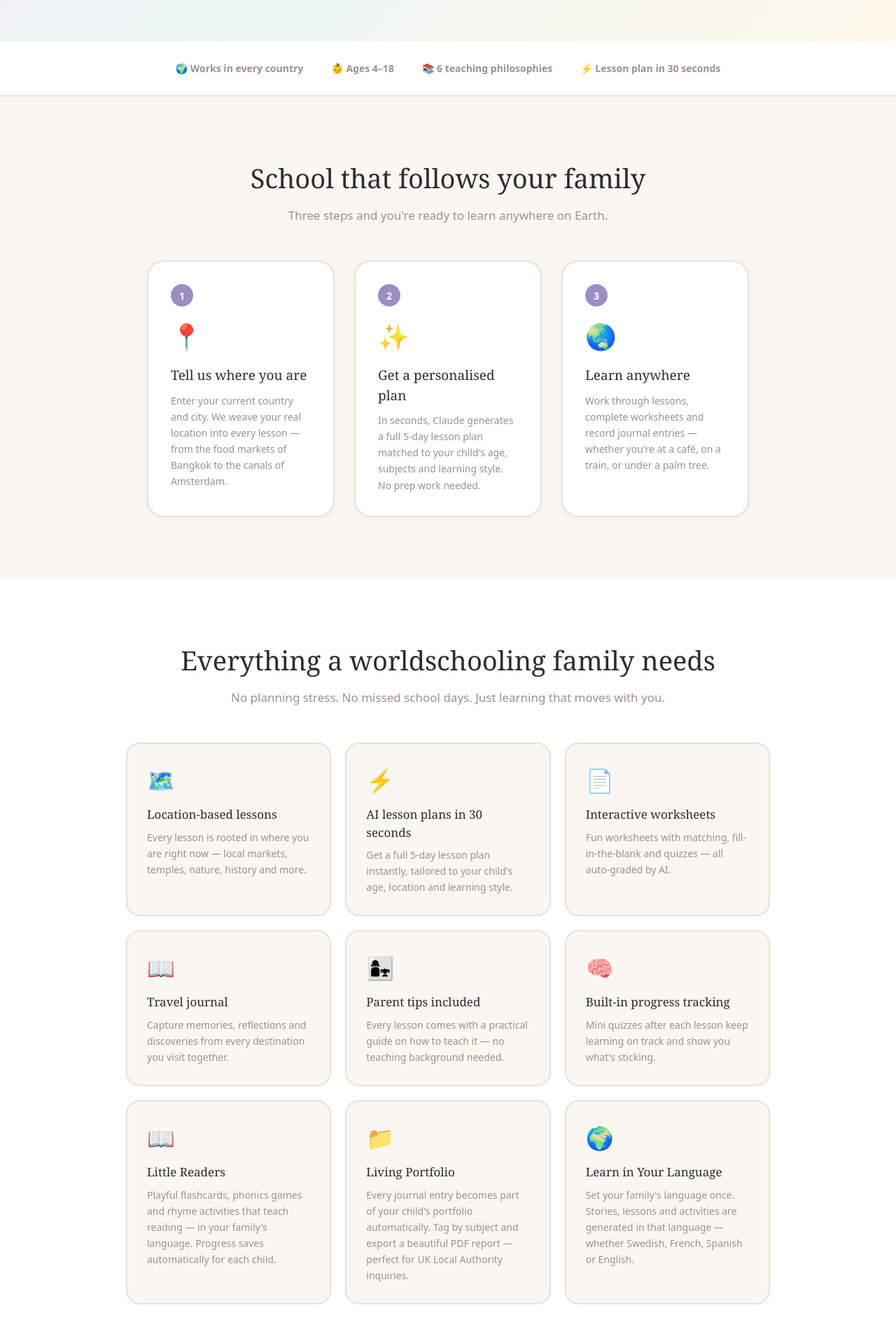
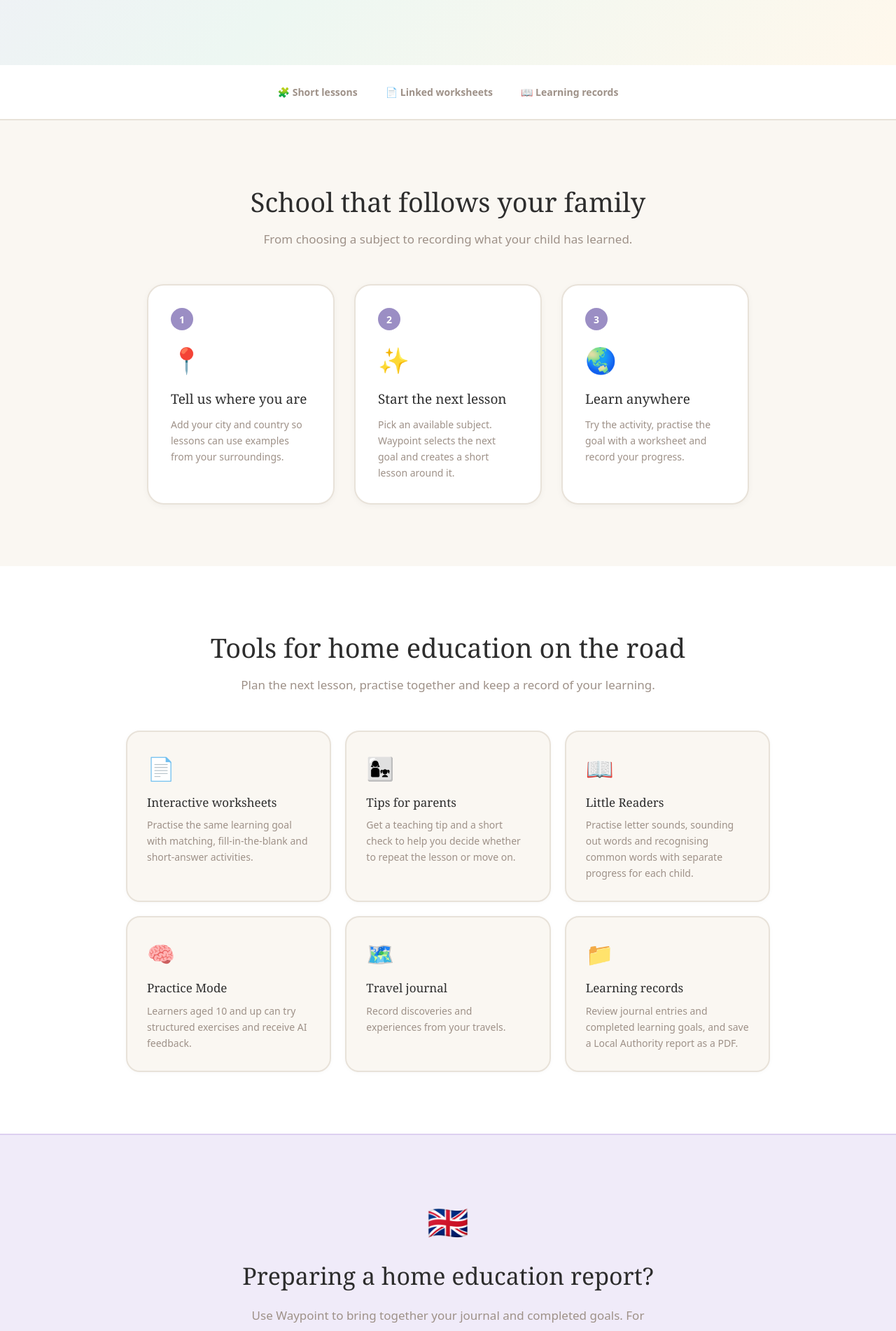
Before and after one commit to jonatanEkstrom/waypoint-education, a Next.js app: page /landing in a window 1280 px wide. Shown: the part 640-2542 px from the top of the page at 70% size. Built offline with nearby package versions, Linux system fonts and the light colour scheme.

Commit message:
Align Waypoint landing page claims with live product

```diff
--- a/app/landing/page.tsx
+++ b/app/landing/page.tsx
@@ -51,41 +51,38 @@ const PLANS = [
 ]
 
 const FEATURES = [
-  { icon: '🗺️', title: 'Location-based lessons', desc: 'Every lesson is rooted in where you are right now — local markets, temples, nature, history and more.' },
-  { icon: '⚡', title: 'AI lesson plans in 30 seconds', desc: 'Get a full 5-day lesson plan instantly, tailored to your child\'s age, location and learning style.' },
-  { icon: '📄', title: 'Interactive worksheets', desc: 'Fun worksheets with matching, fill-in-the-blank and quizzes — all auto-graded by AI.' },
-  { icon: '📖', title: 'Travel journal', desc: 'Capture memories, reflections and discoveries from every destination you visit together.' },
-  { icon: '👩‍👧', title: 'Parent tips included', desc: 'Every lesson comes with a practical guide on how to teach it — no teaching background needed.' },
-  { icon: '🧠', title: 'Built-in progress tracking', desc: 'Mini quizzes after each lesson keep learning on track and show you what\'s sticking.' },
-  { icon: '📖', title: 'Little Readers', desc: 'Playful flashcards, phonics games and rhyme activities that teach reading — in your family\'s language. Progress saves automatically for each child.' },
-  { icon: '📁', title: 'Living Portfolio', desc: 'Every journal entry becomes part of your child\'s portfolio automatically. Tag by subject and export a beautiful PDF report — perfect for UK Local Authority inquiries.' },
-  { icon: '🌍', title: 'Learn in Your Language', desc: 'Set your family\'s language once. Stories, lessons and activities are generated in that language — whether Swedish, French, Spanish or English.' },
+  { icon: '📄', title: 'Interactive worksheets', desc: 'Practise the same learning goal with matching, fill-in-the-blank and short-answer activities.' },
+  { icon: '👩‍👧', title: 'Tips for parents', desc: 'Get a teaching tip and a short check to help you decide whether to repeat the lesson or move on.' },
+  { icon: '📖', title: 'Little Readers', desc: 'Practise letter sounds, sounding out words and recognising common words with separate progress for each child.' },
+  { icon: '🧠', title: 'Practice Mode', desc: 'Learners aged 10 and up can try structured exercises and receive AI feedback.' },
+  { icon: '🗺️', title: 'Travel journal', desc: 'Record discoveries and experiences from your travels.' },
+  { icon: '📁', title: 'Learning records', desc: 'Review journal entries and completed learning goals, and save a Local Authority report as a PDF.' },
 ]
 
 const FAQS = [
   {
     q: 'What is worldschooling?',
-    a: 'Worldschooling is a form of home education in which families travel continuously or semi-continuously and use the world itself as their primary classroom. Rather than following a fixed national curriculum, worldschooling families design learning around real experiences: visiting ancient ruins, exploring local markets, learning from indigenous communities, and adapting lessons to each destination. Worldschooling is legal in most countries and is recognised in the UK under the right to home educate outside the school system. It blends academic subjects with cultural immersion, language exposure, and independent thinking — producing children who are adaptable, curious, and globally literate.',
+    a: 'Worldschooling uses travel and everyday experiences as opportunities to learn. A market visit can become a maths activity, and a walk by the coast can lead to a science discussion. Check the home education rules that apply to your family.',
   },
   {
-    q: 'Do I need a formal curriculum for home education?',
-    a: 'In England and Wales, the law (Education Act 1996, Section 7) requires parents to ensure their child receives a full-time education suitable to their age, ability and aptitude — but it does not specify how or where that education is delivered. There is no legal requirement to follow the National Curriculum, use a registered provider, or teach set hours per day. Local Authorities can request information about your educational provision, but home-educating families have wide latitude in choosing their approach. Waypoint helps families document their learning regardless of which philosophy they follow — Charlotte Mason, Classical, Unschooling, Montessori, or Eclectic.',
+    q: 'Do I need to follow the National Curriculum in England?',
+    a: 'GOV.UK explains that home-educating families in England must provide a suitable full-time education and can choose how to teach it. The national curriculum is optional for home education. Check the official guidance for your circumstances.',
   },
   {
-    q: 'How does Waypoint create personalised lesson plans?',
-    a: "Waypoint uses Claude (Anthropic's AI model) to generate lesson plans tailored to three key inputs: your child's current location, their age group and learning style, and your chosen teaching philosophy. When you enter a city — say, Lisbon, Chiang Mai, or Buenos Aires — the AI weaves that location into every lesson: local history, geography, food systems, language, ecology. Plans are generated fresh each week and are never generic or recycled. The process takes under 30 seconds and produces a full five-day schedule with lesson titles, goals, activities, and parent delivery tips.",
+    q: 'How does Waypoint create lessons?',
+    a: "Choose an available subject and Waypoint picks the next learning goal. Claude creates a lesson with an example, an activity and a tip for parents. It uses your child's age group and can take their reading level and focus time into account. Your location can shape the examples.",
   },
   {
-    q: 'Can I use Waypoint to produce UK Local Authority reports?',
-    a: "Yes. Waypoint includes a dedicated Local Authority report generator. The report compiles your child's journal entries, completed lesson plans, and subject coverage into a structured document formatted for Local Authority inquiries. It includes a written educational philosophy statement, a learning record grouped by subject, and a summary of the topics covered. The report can be exported as a PDF directly from the app. Many UK home-educating families use it to respond to Section 437 notices or to proactively demonstrate their provision.",
+    q: 'Can I prepare a Local Authority report?',
+    a: 'Yes. Waypoint brings together journal entries, completed learning goals and any saved weekly plans in a report you can print or save as a PDF through your browser.',
   },
   {
     q: 'What ages does Waypoint support?',
-    a: 'Waypoint supports children from 4 to 18 years old, divided into four age tiers: Early Explorers (4–6), Young Adventurers (7–9), Junior Scholars (10–12), and Independent Thinkers (13–18). Each tier receives age-appropriate vocabulary, lesson depth, activity complexity, and reading-level calibration. The Practice Mode — with structured exercises, AI feedback, and Socratic follow-up — is available for children aged 10 and above. Little Readers, the phonics and reading programme, is designed for children aged 3–8 who are learning to read.',
+    a: 'Child profiles cover ages 3 to 18, with lessons organised in age bands. Practice Mode starts at age 10. Little Readers offers activities for children who are learning to read.',
   },
   {
     q: 'Do I need teaching experience to use Waypoint?',
-    a: "No teaching background is needed. Every lesson generated by Waypoint includes a parent tip section that explains how to introduce the topic, what questions to ask, and how to adapt the activity if your child is struggling or needs more challenge. The app is designed for parents, not professional educators. The AI handles lesson design, content accuracy, and curriculum sequencing — your job is to facilitate and enjoy learning alongside your child.",
+    a: "Waypoint is designed for parents. Lessons include an activity and a teaching tip to help you get started. Review AI-generated material before using it with your child.",
   },
 ]
 
@@ -95,8 +92,8 @@ const TRIAL_FAQ = {
 }
 
 const OFFER_FAQ = {
-  q: 'How does the first-month discount work?',
-  a: "New families pay 50% of the price for their first billing period on any plan — €5.50 for the first month, €14.50 for the first quarter or €49.50 for the first year. From the second billing period you pay the regular price. You can cancel anytime from your account, and cancelling stops the next renewal.",
+  q: 'How does the introductory discount work?',
+  a: "Eligible new subscribers pay 50% of the price for their first billing period on any plan — €5.50 for the first month, €14.50 for the first quarter or €49.50 for the first year. From the second billing period you pay the regular price. You can cancel anytime from your account, and cancelling stops the next renewal.",
 }
 
 export default function LandingPage() {
@@ -123,7 +120,7 @@ export default function LandingPage() {
     '@context': 'https://schema.org',
     '@type': 'SoftwareApplication',
     name: 'Waypoint Education',
-    description: 'AI-powered homeschooling platform for worldschooling and traveling families. Generate personalised lesson plans in 30 seconds, track progress, and export Local Authority reports.',
+    description: 'Short AI-generated lessons for home-educating and travelling families, with practical activities, worksheets and learning records.',
     url: 'https://waypointeducation.world',
     applicationCategory: 'EducationApplication',
     operatingSystem: 'Web browser',
@@ -131,11 +128,11 @@ export default function LandingPage() {
       '@type': 'Offer',
       price: '11',
       priceCurrency: 'EUR',
-      description: 'Monthly subscription, billed monthly. First month 50% off for new customers.',
+      description: 'Regular monthly subscription price.',
     },
     featureList: [
-      'AI lesson plan generation',
-      'Location-based personalised curriculum',
+      'AI-generated lessons based on learning goals',
+      'Lesson examples that can use your location',
       'UK Local Authority report export',
       'Travel journal and portfolio',
       'Practice Mode with AI feedback',
@@ -168,7 +165,7 @@ export default function LandingPage() {
           <button onClick={() => router.push('/auth')}
             onMouseEnter={() => setHover('navtrial')} onMouseLeave={() => setHover(null)}
             style={btn('navtrial', { padding: isMobile ? '7px 12px' : '8px 20px', borderRadius: 100, border: 'none', background: PRIMARY, color: 'white', fontSize: 13, fontWeight: 700, fontFamily: 'inherit' }, { background: PRIMARY_DARK })}>
-            {offer ? (isMobile ? 'Get started →' : 'Get first month 50% off →') : (isMobile ? 'Try free →' : 'Start free trial →')}
+            {offer ? (isMobile ? 'Get started →' : 'See introductory offer →') : (isMobile ? 'Try free →' : 'Start free trial →')}
           </button>
         </div>
       </nav>
@@ -177,14 +174,14 @@ export default function LandingPage() {
       <div style={{ background: `linear-gradient(135deg, ${PRIMARY_BG} 0%, #EDF7F2 50%, #FFF8EC 100%)`, padding: isMobile ? '64px 16px 52px' : '108px 24px 96px' }}>
         <div style={{ maxWidth: 740, margin: '0 auto', textAlign: 'center' }}>
           <div style={{ display: 'inline-block', background: '#FFF8EC', color: ORANGE, padding: '6px 16px', borderRadius: 100, fontSize: 13, fontWeight: 700, marginBottom: 28, border: '1px solid #FBDFA3' }}>
-            ✈️ {offer ? 'First month 50% off' : TRIAL_TAGLINE}
+            ✈️ {offer ? '50% off your first billing period' : TRIAL_TAGLINE}
           </div>
           <h1 aria-label="AI-Powered Homeschooling for Traveling Families" style={{ fontFamily: 'Georgia,serif', fontSize: isMobile ? 34 : 56, lineHeight: isMobile ? 1.2 : 1.1, marginBottom: 22, color: TEXT }}>
             Every destination<br />
             <span style={{ color: PRIMARY }}>becomes a classroom.</span>
           </h1>
           <p style={{ fontSize: isMobile ? 16 : 20, color: TEXT_MUTED, lineHeight: 1.7, maxWidth: 580, margin: '0 auto 40px' }}>
-            AI-generated lesson plans tied to wherever you are in the world. Tell us your location — we'll handle the curriculum.
+            Waypoint gives your child the next learning goal, with a short lesson and a practical activity. Use the places you visit to bring the lesson to life.
           </p>
           <div style={{ display: 'flex', gap: 12, justifyContent: 'center', flexDirection: isMobile ? 'column' as const : 'row' as const, alignItems: 'center', marginBottom: 20 }}>
             <button onClick={() => router.push('/auth')}
@@ -205,7 +202,7 @@ export default function LandingPage() {
       {/* Trust bar */}
       <div style={{ background: BEIGE_CARD, padding: isMobile ? '20px 16px' : '28px 24px', borderBottom: `2px solid ${BEIGE_BORDER}` }}>
         <div style={{ maxWidth: 820, margin: '0 auto', display: 'flex', gap: isMobile ? 16 : 40, justifyContent: 'center', flexWrap: 'wrap' as const, alignItems: 'center' }}>
-          {['🌍 Works in every country', '👶 Ages 4–18', '📚 6 teaching philosophies', '⚡ Lesson plan in 30 seconds'].map(item => (
+          {['🧩 Short lessons', '📄 Linked worksheets', '📖 Learning records'].map(item => (
             <span key={item} style={{ fontSize: isMobile ? 12 : 14, fontWeight: 700, color: TEXT_MUTED }}>{item}</span>
           ))}
         </div>
@@ -218,13 +215,13 @@ export default function LandingPage() {
             School that follows your family
           </h2>
           <p style={{ textAlign: 'center', color: TEXT_MUTED, fontSize: isMobile ? 15 : 17, marginBottom: isMobile ? 36 : 52 }}>
-            Three steps and you're ready to learn anywhere on Earth.
+            From choosing a subject to recording what your child has learned.
           </p>
           <div style={{ display: 'grid', gridTemplateColumns: isMobile ? '1fr' : 'repeat(3, 1fr)', gap: isMobile ? 20 : 28 }}>
             {[
-              { step: '1', icon: '📍', title: 'Tell us where you are', desc: 'Enter your current country and city. We weave your real location into every lesson — from the food markets of Bangkok to the canals of Amsterdam.' },
-              { step: '2', icon: '✨', title: 'Get a personalised plan', desc: 'In seconds, Claude generates a full 5-day lesson plan matched to your child\'s age, subjects and learning style. No prep work needed.' },
-              { step: '3', icon: '🌏', title: 'Learn anywhere', desc: 'Work through lessons, complete worksheets and record journal entries — whether you\'re at a café, on a train, or under a palm tree.' },
+              { step: '1', icon: '📍', title: 'Tell us where you are', desc: 'Add your city and country so lessons can use examples from your surroundings.' },
+              { step: '2', icon: '✨', title: 'Start the next lesson', desc: 'Pick an available subject. Waypoint selects the next goal and creates a short lesson around it.' },
+              { step: '3', icon: '🌏', title: 'Learn anywhere', desc: 'Try the activity, practise the goal with a worksheet and record your progress.' },
             ].map(s => (
               <div key={s.step} style={{ background: BEIGE_CARD, borderRadius: 24, padding: isMobile ? 24 : 32, border: `2px solid ${BEIGE_BORDER}`, boxShadow: '0 2px 10px rgba(0,0,0,0.04)', position: 'relative' }}>
                 <div style={{ width: 32, height: 32, borderRadius: 100, background: PRIMARY, color: 'white', fontSize: 14, fontWeight: 800, display: 'flex', alignItems: 'center', justifyContent: 'center', marginBottom: 16 }}>
@@ -243,10 +240,10 @@ export default function LandingPage() {
       <div id="features" style={{ background: BEIGE_CARD, padding: sectionPad }}>
         <div style={{ maxWidth: 920, margin: '0 auto' }}>
           <h2 style={{ fontFamily: 'Georgia,serif', fontSize: isMobile ? 26 : 38, textAlign: 'center', marginBottom: 12, color: TEXT }}>
-            Everything a worldschooling family needs
+            Tools for home education on the road
           </h2>
           <p style={{ textAlign: 'center', color: TEXT_MUTED, fontSize: isMobile ? 15 : 17, marginBottom: isMobile ? 36 : 52 }}>
-            No planning stress. No missed school days. Just learning that moves with you.
+            Plan the next lesson, practise together and keep a record of your learning.
           </p>
           <div style={{ display: 'grid', gridTemplateColumns: 'repeat(auto-fit, minmax(260px, 1fr))', gap: 20 }}>
             {FEATURES.map(f => (
@@ -265,10 +262,10 @@ export default function LandingPage() {
         <div style={{ maxWidth: 700, margin: '0 auto', textAlign: 'center' as const }}>
           <div style={{ fontSize: isMobile ? 36 : 48, marginBottom: 16 }}>🇬🇧</div>
           <h2 style={{ fontFamily: 'Georgia,serif', fontSize: isMobile ? 24 : 34, marginBottom: 16, color: TEXT }}>
-            New to homeschooling in the UK?
+            Preparing a home education report?
           </h2>
           <p style={{ color: TEXT_MUTED, fontSize: isMobile ? 15 : 17, lineHeight: 1.75, maxWidth: 580, margin: '0 auto' }}>
-            175,000+ families in England now home educate. You don't need permission or a strict curriculum — Waypoint helps you track progress and export reports if your Local Authority ever asks.
+            Use Waypoint to bring together your journal and completed goals. For the rules in England, see the <a href="https://www.gov.uk/home-education">official home education guidance</a>.
           </p>
         </div>
       </div>
@@ -305,11 +302,6 @@ export default function LandingPage() {
                     {plan.badge}
                   </div>
                 )}
-                {plan.highlight && (
-                  <div style={{ fontSize: 11, fontWeight: 800, color: PRIMARY, letterSpacing: '0.08em', textTransform: 'uppercase' as const, marginBottom: 6 }}>
-                    Most popular
-                  </div>
-                )}
                 <div style={{ fontFamily: 'Georgia,serif', fontSize: 20, fontWeight: 700, color: TEXT, marginBottom: 6 }}>{plan.label}</div>
                 <div style={{ marginBottom: 4 }}>
                   <span style={{ fontFamily: 'Georgia,serif', fontSize: 40, fontWeight: 700, color: TEXT }}>{plan.price}</span>
@@ -327,11 +319,11 @@ export default function LandingPage() {
 
                 <ul style={{ listStyle: 'none', padding: 0, margin: '0 0 28px 0', flex: 1 }}>
                   {[
-                    'AI lesson plans for any location',
+                    'Short AI-generated lessons',
                     'Interactive worksheets & quizzes',
                     'Travel journal',
-                    'Ages 4–18 supported',
-                    '6 teaching philosophies',
+                    'Child profiles for ages 3–18',
+                    'Learning records',
                   ].map(item => (
                     <li key={item} style={{ padding: '7px 0', fontSize: 13, color: TEXT, display: 'flex', gap: 8, alignItems: 'flex-start', borderBottom: `1px solid ${BEIGE_BORDER}` }}>
                       <span style={{ color: GREEN_DARK, fontWeight: 700, flexShrink: 0, marginTop: 1 }}>✓</span> {item}
@@ -366,12 +358,12 @@ export default function LandingPage() {
             Ready to take school on the road?
           </h2>
           <p style={{ color: 'rgba(255,255,255,0.88)', fontSize: isMobile ? 15 : 17, lineHeight: 1.7, marginBottom: 32, maxWidth: 440, margin: '0 auto 32px' }}>
-            Join families homeschooling across 90+ countries. {offer ? 'Your first month is half price.' : 'Your first 10 days are completely free.'}
+            Try a lesson with your family and see how it fits into your day.
           </p>
           <button onClick={() => router.push('/auth')}
             onMouseEnter={() => setHover('midcta')} onMouseLeave={() => setHover(null)}
             style={btn('midcta', { padding: '16px 40px', borderRadius: 100, border: 'none', background: 'white', color: PRIMARY, fontSize: 16, fontWeight: 800, fontFamily: 'inherit', boxShadow: '0 8px 24px rgba(0,0,0,0.12)' }, { background: '#f5f0ff' })}>
-            Create your free account →
+            {offer ? 'Create an account →' : 'Start your free trial →'}
           </button>
           <p style={{ color: 'rgba(255,255,255,0.7)', fontSize: 13, marginTop: 14, fontWeight: 600 }}>{offer ? OFFER_TAGLINE : 'No card required · 10 days free'}</p>
         </div>
--- a/app/layout.tsx
+++ b/app/layout.tsx
@@ -20,7 +20,7 @@ export const metadata: Metadata = {
     template: "%s | Waypoint Education",
   },
   description:
-    "Waypoint Education is an AI-powered homeschooling platform for worldschooling and traveling families. Generate personalised lesson plans, track progress, and export reports for any Local Authority.",
+    "Short lessons for travelling and home-educating families, with practical activities, interactive worksheets and learning records.",
   keywords: [
     "worldschooling",
     "homeschooling",
@@ -45,7 +45,7 @@ export const metadata: Metadata = {
     siteName: "Waypoint Education",
     title: "Waypoint Education — AI Homeschooling for Traveling Families",
     description:
-      "AI-powered homeschooling for worldschooling and traveling families. Personalised lesson plans in 30 seconds, anywhere in the world.",
+      "Short lessons for travelling and home-educating families, with practical activities, interactive worksheets and learning records.",
     images: [
       {
         url: `${BASE_URL}/og-image.png`,
@@ -60,7 +60,7 @@ export const metadata: Metadata = {
     card: "summary_large_image",
     title: "Waypoint Education — AI Homeschooling for Traveling Families",
     description:
-      "AI-powered homeschooling for worldschooling and traveling families. Personalised lesson plans in 30 seconds, anywhere in the world.",
+      "Short lessons for travelling and home-educating families, with practical activities, interactive worksheets and learning records.",
     images: [`${BASE_URL}/og-image.png`],
   },
   robots: {
```
